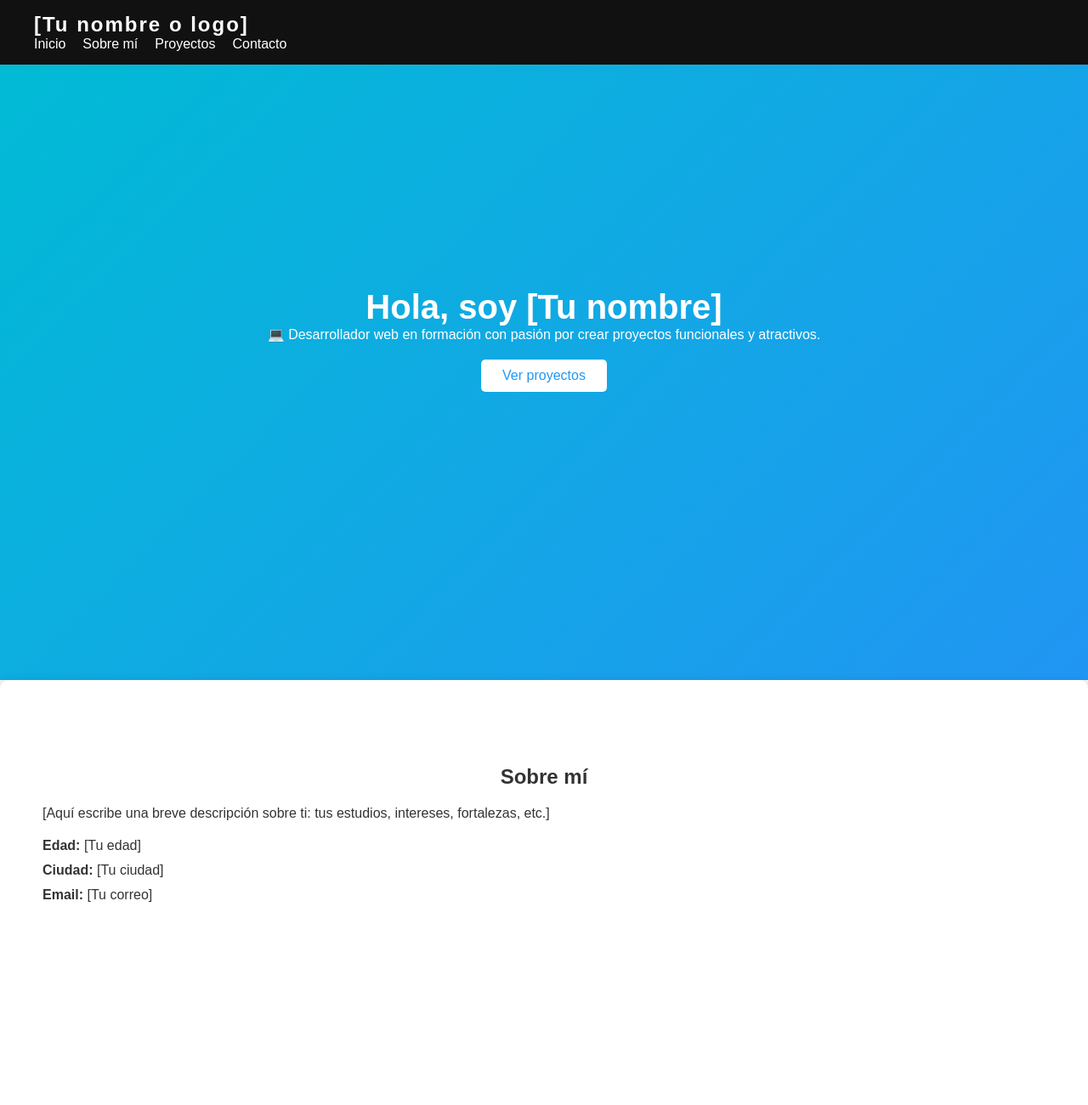
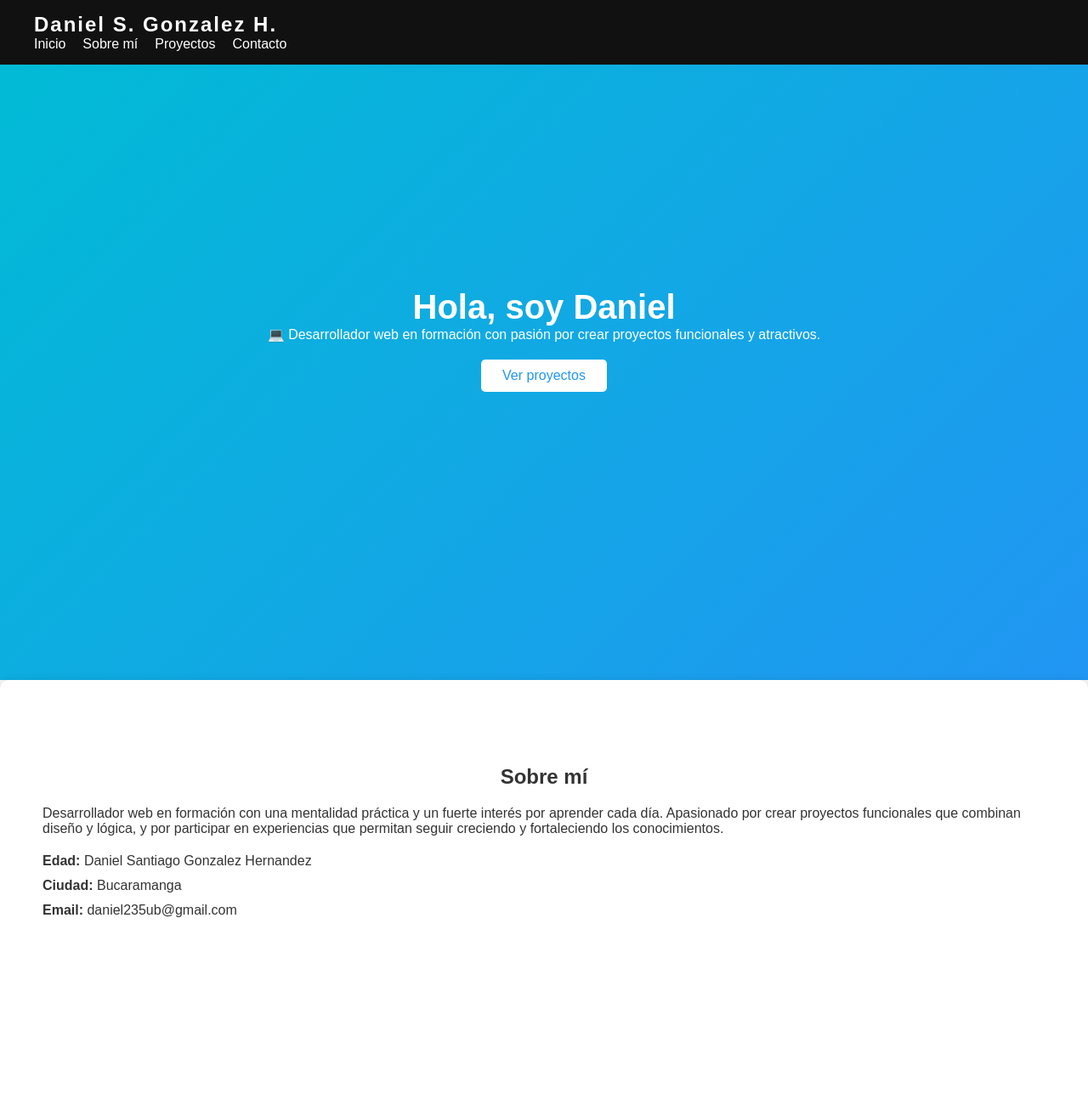
Before and after one commit to zerosaid/Portafolio, a plain HTML site: page index.html in a window 1280 px wide. Shown: the top 1300 px of the page at 85% size. Drawn offline with Linux system fonts and the light colour scheme.

Commit message:
feat: :sparkles: Personalizar contenido del portafolio con información del autor

```diff
--- a/index.html
+++ b/index.html
@@ -8,7 +8,7 @@
 </head>
 <header>
     <nav class="navbar">
-        <h1 class="logo">[Tu nombre o logo]</h1>
+        <h1 class="logo">Daniel S. Gonzalez H.</h1>
         <ul class="menu">
             <li><a href="#inicio">Inicio</a></li>
             <li><a href="#sobre-mi">Sobre mí</a></li>
@@ -21,7 +21,7 @@
 <!-- ===== INICIO ===== -->
 <section id="inicio" class="inicio">
     <div class="contenido">
-        <h2>Hola, soy <span>[Tu nombre]</span></h2>
+        <h2>Hola, soy <span>Daniel</span></h2>
         <p>💻 Desarrollador web en formación con pasión por crear proyectos funcionales y atractivos.</p>
         <a href="#proyectos" class="btn">Ver proyectos</a>
     </div>
@@ -30,11 +30,11 @@
 <!-- ===== SOBRE MÍ ===== -->
 <section id="sobre-mi" class="sobre-mi">
     <h2>Sobre mí</h2>
-    <p>[Aquí escribe una breve descripción sobre ti: tus estudios, intereses, fortalezas, etc.]</p>
+    <p>Desarrollador web en formación con una mentalidad práctica y un fuerte interés por aprender cada día. Apasionado por crear proyectos funcionales que combinan diseño y lógica, y por participar en experiencias que permitan seguir creciendo y fortaleciendo los conocimientos.</p>
     <ul class="info">
-        <li><strong>Edad:</strong> [Tu edad]</li>
-        <li><strong>Ciudad:</strong> [Tu ciudad]</li>
-        <li><strong>Email:</strong> [Tu correo]</li>
+        <li><strong>Edad:</strong> Daniel Santiago Gonzalez Hernandez</li>
+        <li><strong>Ciudad:</strong> Bucaramanga </li>
+        <li><strong>Email:</strong> daniel235ub@gmail.com</li>
     </ul>
 </section>
 
@@ -74,7 +74,7 @@
 </section>
 
 <footer>
-    <p>© 2025 [Tu nombre] — Todos los derechos reservados.</p>
+    <p>© 2025 Daniel Gonzalez — Todos los derechos reservados.</p>
 </footer>
 
 <script src="script.js"></script>
```
